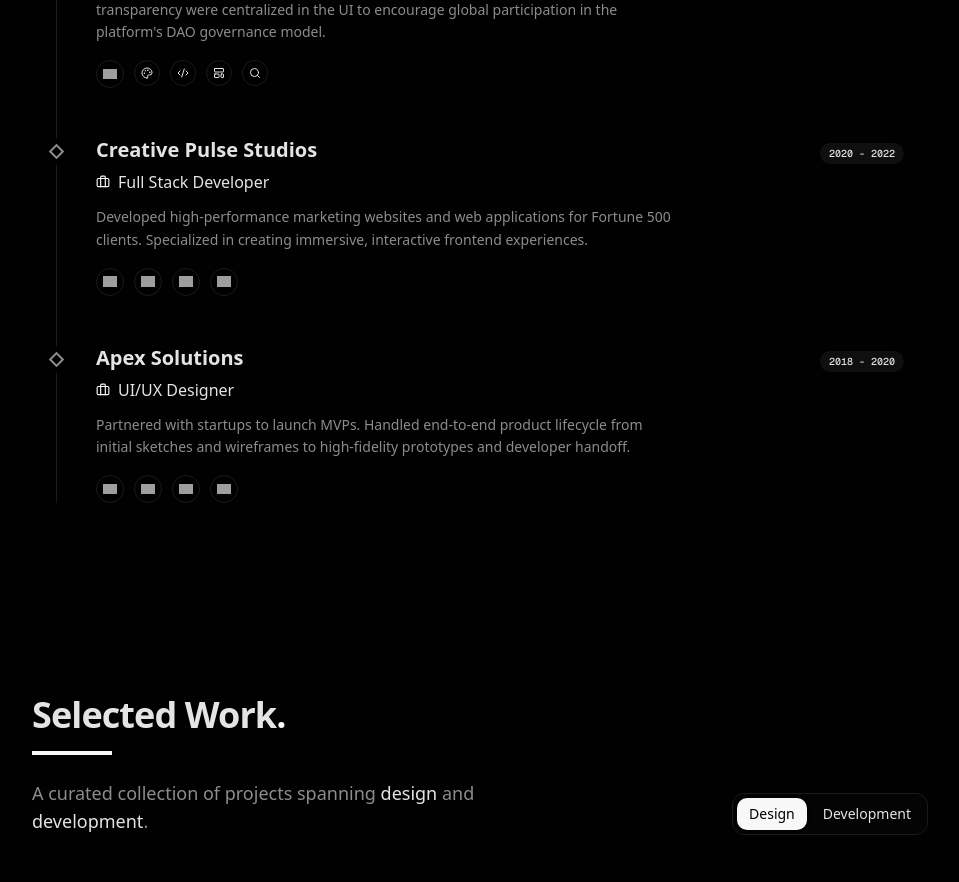
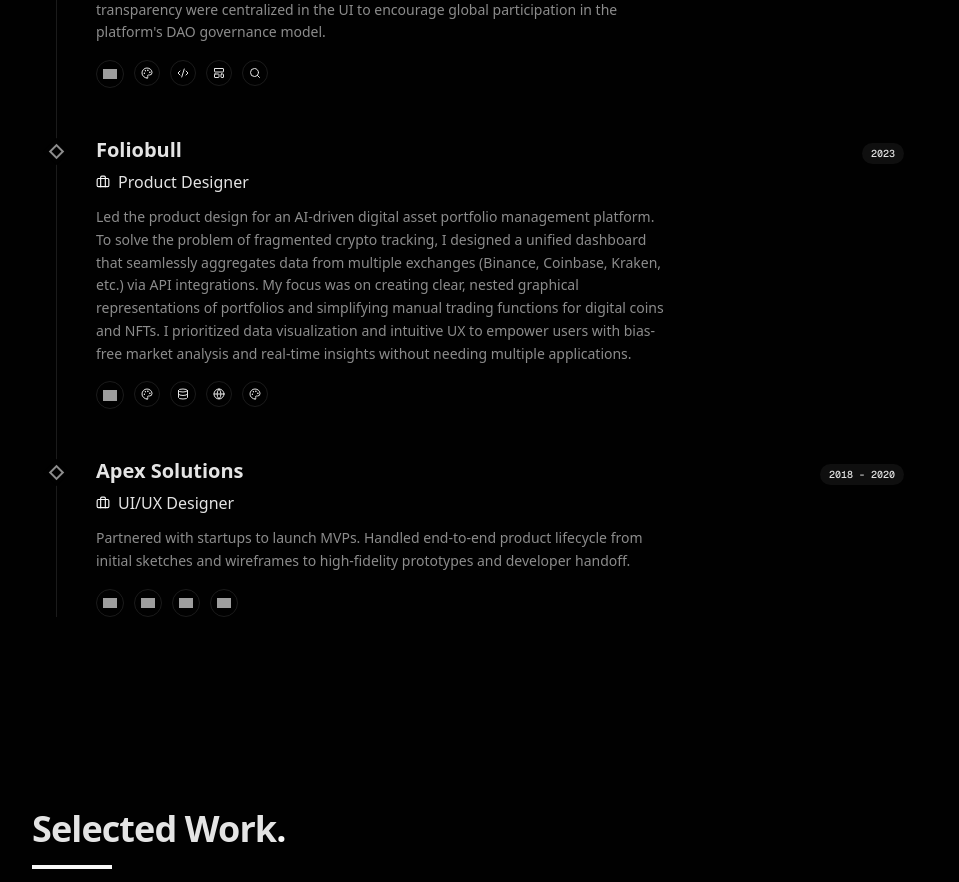
Before and after one commit to anynomousfriend/portfolio, a Next.js app: page / in a window 1280 px wide. Shown: the part 2560-3442 px from the top of the page, without its empty margins (160-1119 px from the left). Built offline with nearby package versions, Linux system fonts and the light colour scheme; grey boxes are pictures that could not be loaded.

Commit message:
feat: Add Foliobull product design experience
- Replaced obsolete Creative Pulse Studios data with a new 2023 Foliobull product design experience
- Drafted description focused on UI/UX challenges of aggregating digital asset portfolios and manually trading crypto

```diff
--- a/src/data/experience.ts
+++ b/src/data/experience.ts
@@ -20,12 +20,12 @@ export const experience: ExperienceData[] = [
     liveUrl: 'https://www.poolfunders.com/',
   },
   {
-    company: 'Creative Pulse Studios',
-    role: 'Full Stack Developer',
-    period: '2020 - 2022',
+    company: 'Foliobull',
+    role: 'Product Designer',
+    period: '2023',
     description:
-      'Developed high-performance marketing websites and web applications for Fortune 500 clients. Specialized in creating immersive, interactive frontend experiences.',
-    technologies: ['Next.js', 'Node.js', 'WebGL', 'Three.js'],
+      'Led the product design for an AI-driven digital asset portfolio management platform. To solve the problem of fragmented crypto tracking, I designed a unified dashboard that seamlessly aggregates data from multiple exchanges (Binance, Coinbase, Kraken, etc.) via API integrations. My focus was on creating clear, nested graphical representations of portfolios and simplifying manual trading functions for digital coins and NFTs. I prioritized data visualization and intuitive UX to empower users with bias-free market analysis and real-time insights without needing multiple applications.',
+    technologies: ['Figma', 'UI/UX Design', 'Data Visualization', 'Web3', 'Dashboard Design'],
   },
   {
     company: 'Apex Solutions',
```
